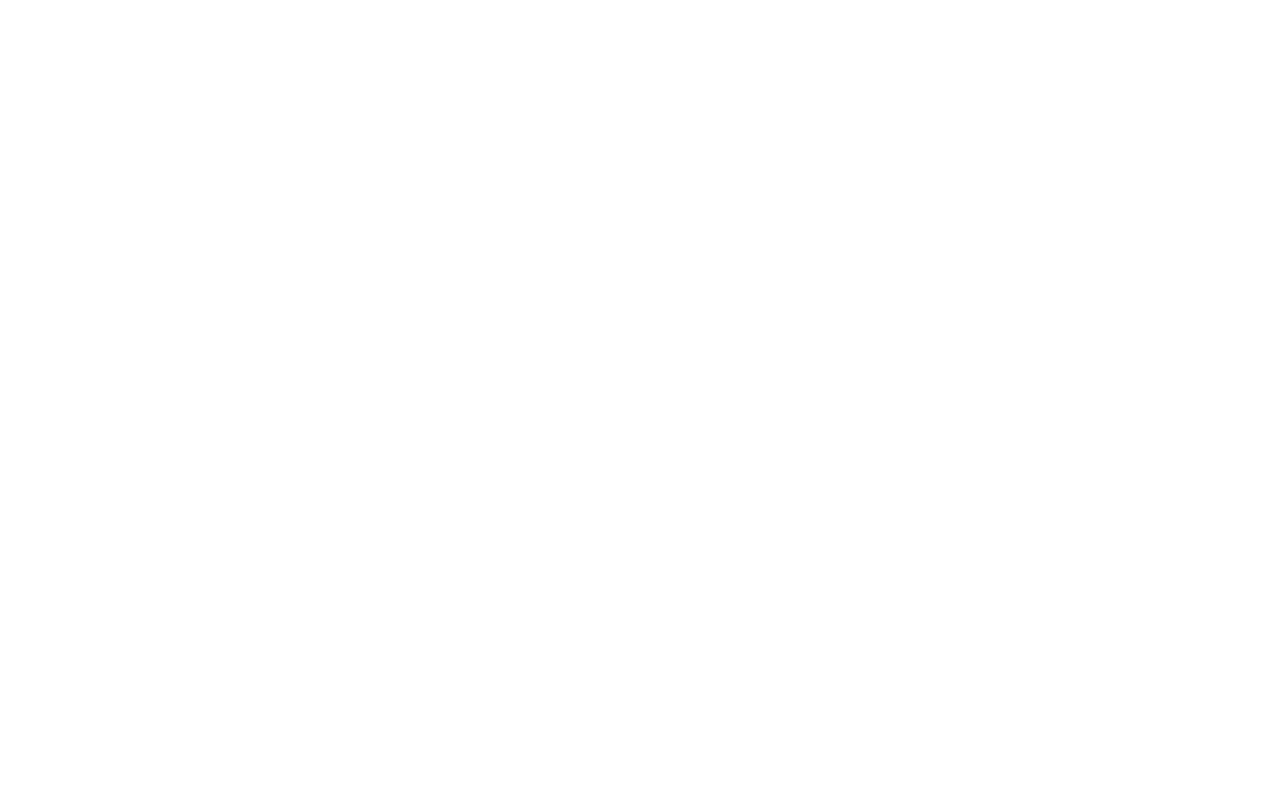
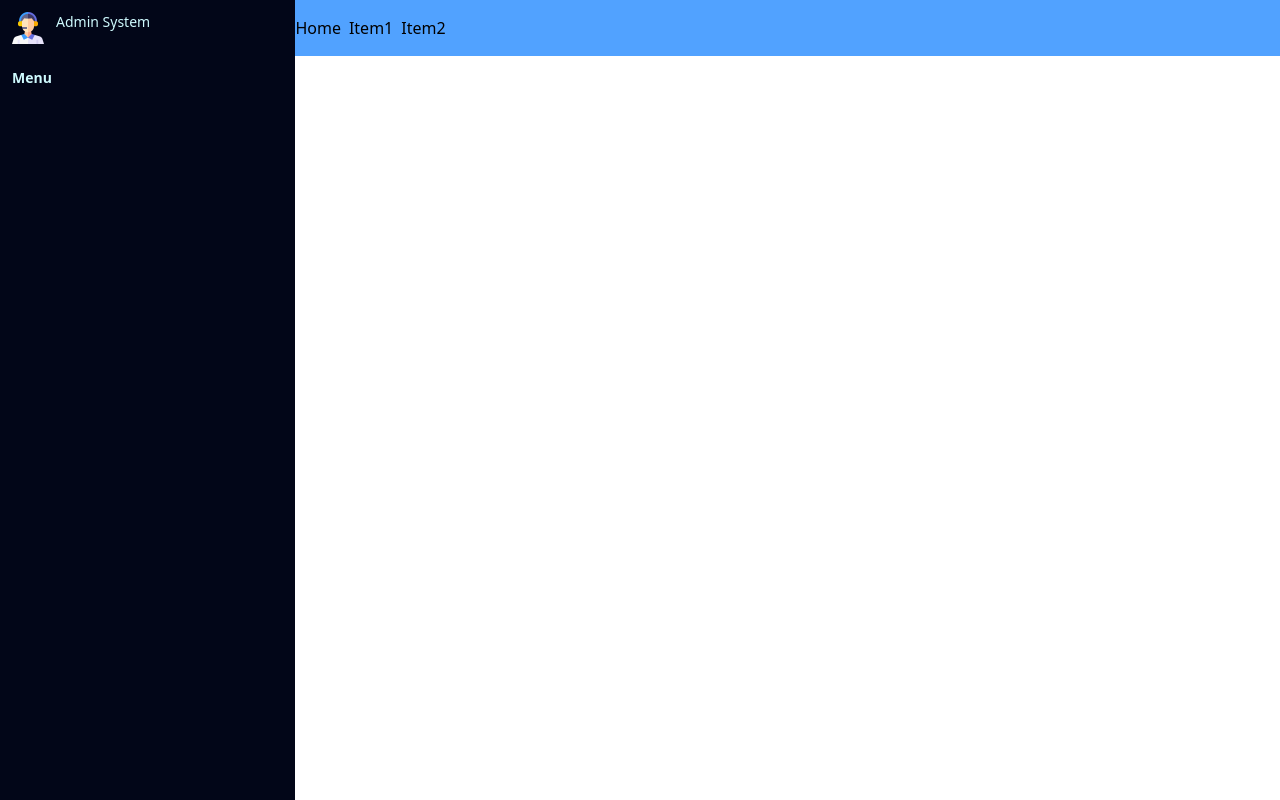
Before and after one commit to komikodok/cms_admin-frontend, a React (Vite) app: page / in a window 1280 px wide. Built offline with nearby package versions, Linux system fonts and the light colour scheme.

Commit message:
minor update:

```diff
--- a/index.html
+++ b/index.html
@@ -3,6 +3,7 @@
   <head>
     <meta charset="UTF-8" />
     <link rel="icon" type="image/svg+xml" href="/vite.svg" />
+    <link href="https://cdnjs.cloudflare.com/ajax/libs/font-awesome/5.15.4/css/all.min.css" rel="stylesheet">
     <meta name="viewport" content="width=device-width, initial-scale=1.0" />
 
     <script src="https://unpkg.com/@tailwindcss/browser@4"></script>
--- a/src/App.jsx
+++ b/src/App.jsx
@@ -1,10 +1,13 @@
 import SideBar from "./components/SideBar"
+import Container from "./components/Container"
+import Body from "./components/Body"
 
 function App() {
   return (
-    <body className="h-screen overflow-hidden md:flex">
-      <SideBar/>
-    </body>
+      <Container>
+        <SideBar/>
+        <Body/>
+      </Container>
   )
 }
 
--- /dev/null
+++ b/src/components/Body.jsx
@@ -0,0 +1,11 @@
+import Header from "./Header"
+
+const Body = () => {
+    return (
+        <>
+            <Header/>
+        </>
+    )
+}
+
+export default Body
--- /dev/null
+++ b/src/components/Container.jsx
@@ -0,0 +1,10 @@
+/* eslint-disable react/prop-types */
+const Container = ({children}) => {
+  return (
+    <div className="h-screen overflow-hidden flex">
+        {children}
+    </div>
+  )
+}
+
+export default Container
--- /dev/null
+++ b/src/components/Header.jsx
@@ -0,0 +1,11 @@
+const Header = () => {
+    return (
+        <div className="w-full h-14 bg-blue-400 flex items-center gap-2">
+            <h2>Home</h2>
+            <h2>Item1</h2>
+            <h2>Item2</h2>
+        </div>
+    )
+}
+
+export default Header
--- a/src/components/SideBar.jsx
+++ b/src/components/SideBar.jsx
@@ -1,7 +1,22 @@
 const SideBar = () => {
+  function handleClick() {
+    console.log("Button click");
+  }
   return (
     <>
-        <div className="text-4xl"></div>
+      <div className="text-4xl w-96 h-full max-md:w-0 max-md:-translate-x-full transition-all duration-300">
+        <header className="bg-slate-950 h-14 flex">
+          <div className="w-10 h-10 p-1 ml-2 my-auto max-md:hidden">
+            <img className="object-contain" src="..\public\admin.png" alt="" />
+          </div>
+          <h2 className="text-cyan-100 text-sm mt-3 ml-2 max-md:hidden">Admin System</h2>
+        </header>
+        <div className="bg-slate-950 h-full text-cyan-100 text-sm p-3">
+          <button onClick={handleClick}>
+            <strong href="#" className="">Menu</strong>
+          </button>
+        </div>
+      </div>
     </>
   )
 }
```
Also changed, not shown: public/admin.png (added), public/pngwing.com (1).png (added).
